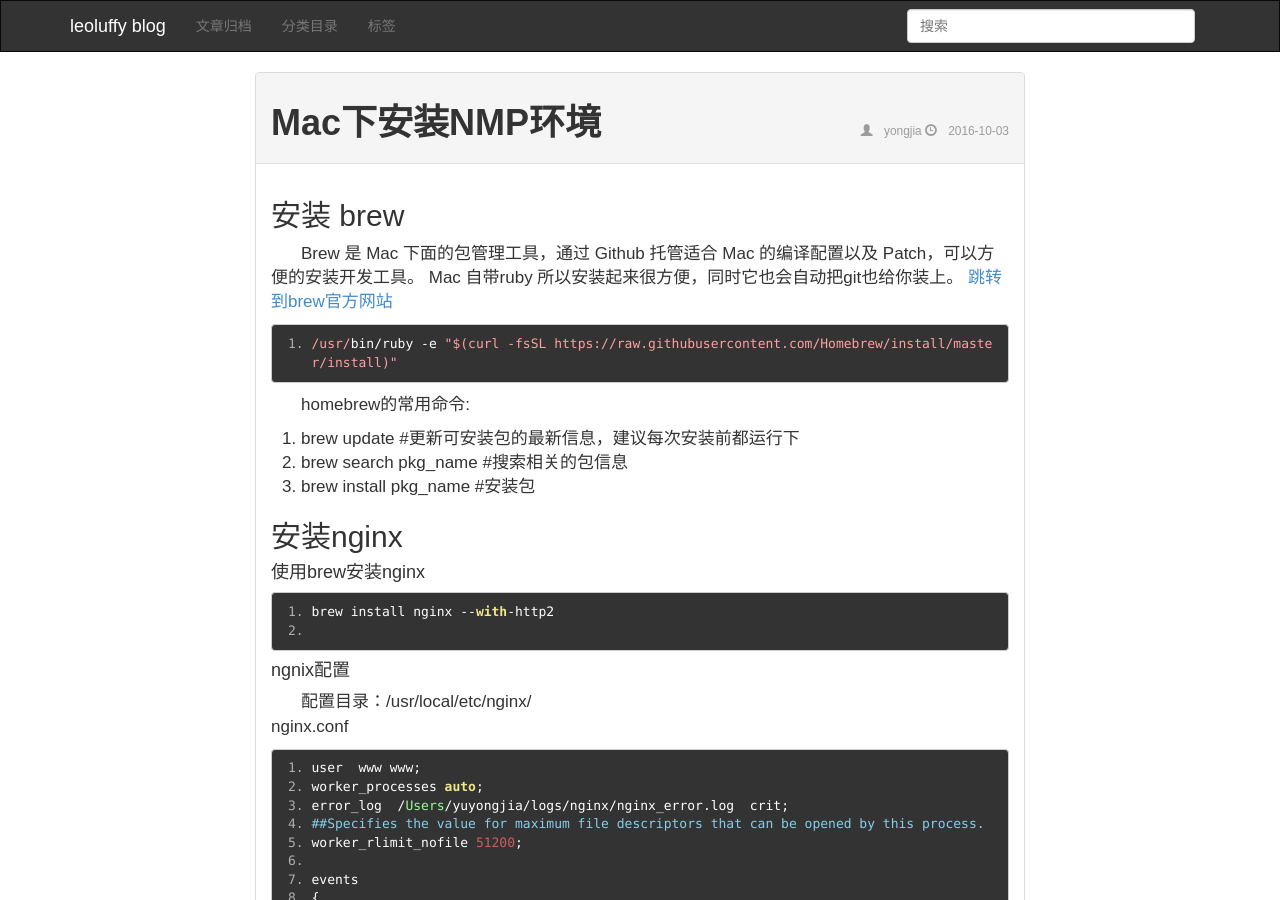
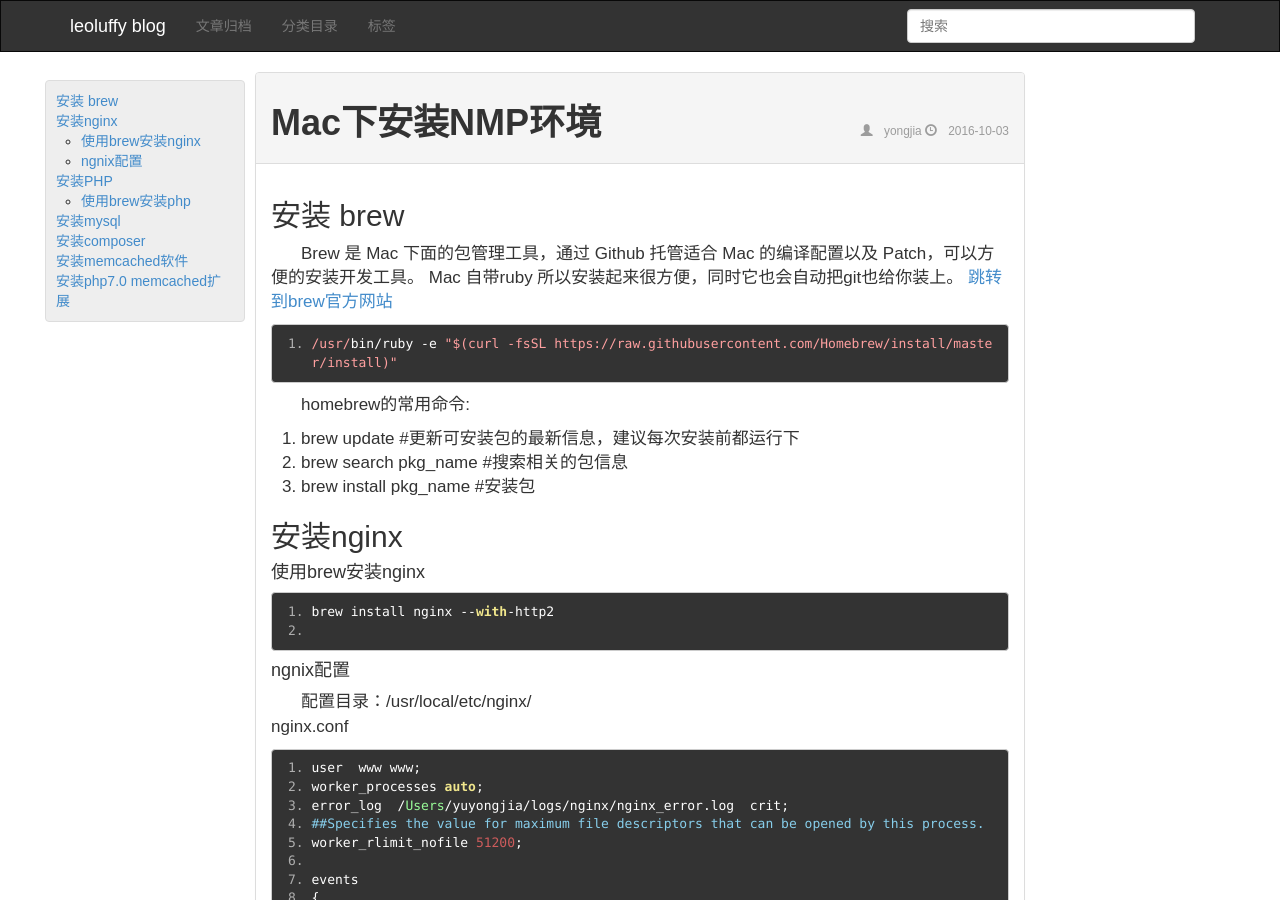
Before and after one commit to leoluffy/leoluffy.github.io, a Jekyll site: the page built from _posts/2016-10-03-Mac-LNMP-Install.md, in a window 1280 px wide and 900 px high. Built offline with Jekyll 4.4.1, drawn with Linux system fonts in a browser that asks for light colours; comment, search, counter and statistics services are not loaded.

Commit message:
【文章】提交文章

```diff
--- a/_posts/2016-10-03-Mac-LNMP-Install.md
+++ b/_posts/2016-10-03-Mac-LNMP-Install.md
@@ -5,7 +5,8 @@ title: 'Mac下安装NMP环境'
 tagline: ""
 tags : [PHP]
 ---
-
+* auto-gen TOC:
+{:toc}
 
 ## 安装 brew
 
```
